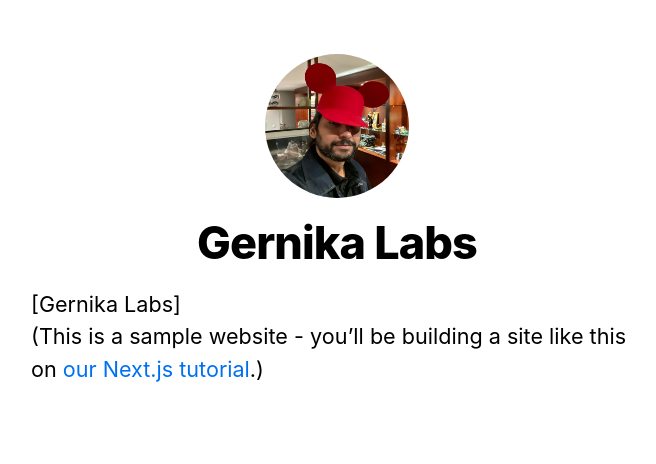
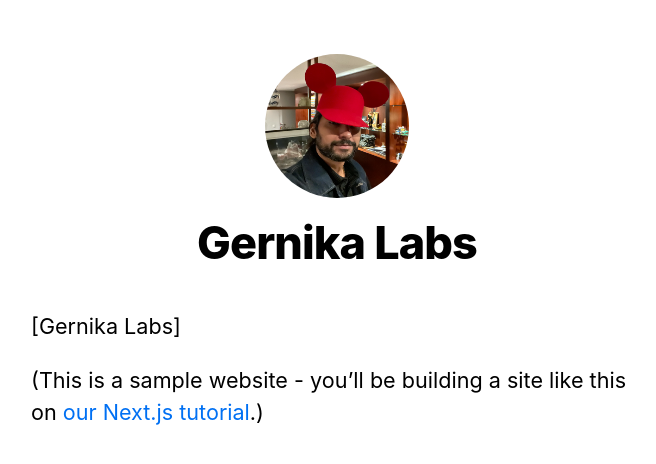
Before and after one commit to inaki/gernikalabs, a Next.js app: page / in a window 1280 px wide. Shown: the top 464 px of the page, without its empty margins (303-959 px from the left). Built offline with nearby package versions, Linux system fonts and the light colour scheme.

Commit message:
COS-2 (#2)
* [COS-1] Add exclamation

* COS-1 Add new title

* Adding components

* COS-2 Add eslint to repo

* COS-2 RM tailwind and fix lint err

Co-authored-by: Iñaki Aranzadi <inaki.aranzadi@withjoy.com>

```diff
--- a/pages/index.js
+++ b/pages/index.js
@@ -1,5 +1,5 @@
 import Head from 'next/head';
-import Layout, { siteTitle } from '../components/layout';
+import Layout, { siteTitle } from '../components/Layout';
 import utilStyles from '../styles/utils.module.css';
 
 export default function Home() {
--- a/postcss.config.js
+++ /dev/null
@@ -1,6 +0,0 @@
-module.exports = {
-  plugins: {
-    tailwindcss: {},
-    autoprefixer: {},
-  },
-}
--- a/styles/globals.css
+++ b/styles/globals.css
@@ -1,7 +1,3 @@
-@tailwind base;
-@tailwind components;
-@tailwind utilities;
-
 html,
 body {
   padding: 0;
--- a/tailwind.config.js
+++ /dev/null
@@ -1,11 +0,0 @@
-/** @type {import('tailwindcss').Config} */
-module.exports = {
-  content: [
-    "./pages/**/*.{js,ts,jsx,tsx}",
-    "./components/**/*.{js,ts,jsx,tsx}",
-  ],
-  theme: {
-    extend: {},
-  },
-  plugins: [],
-}
```
Also changed, not shown: package.json (+5 -2 lines), .eslintrc.json (added), 2 other files (tests, documents, lock files or other folders).
